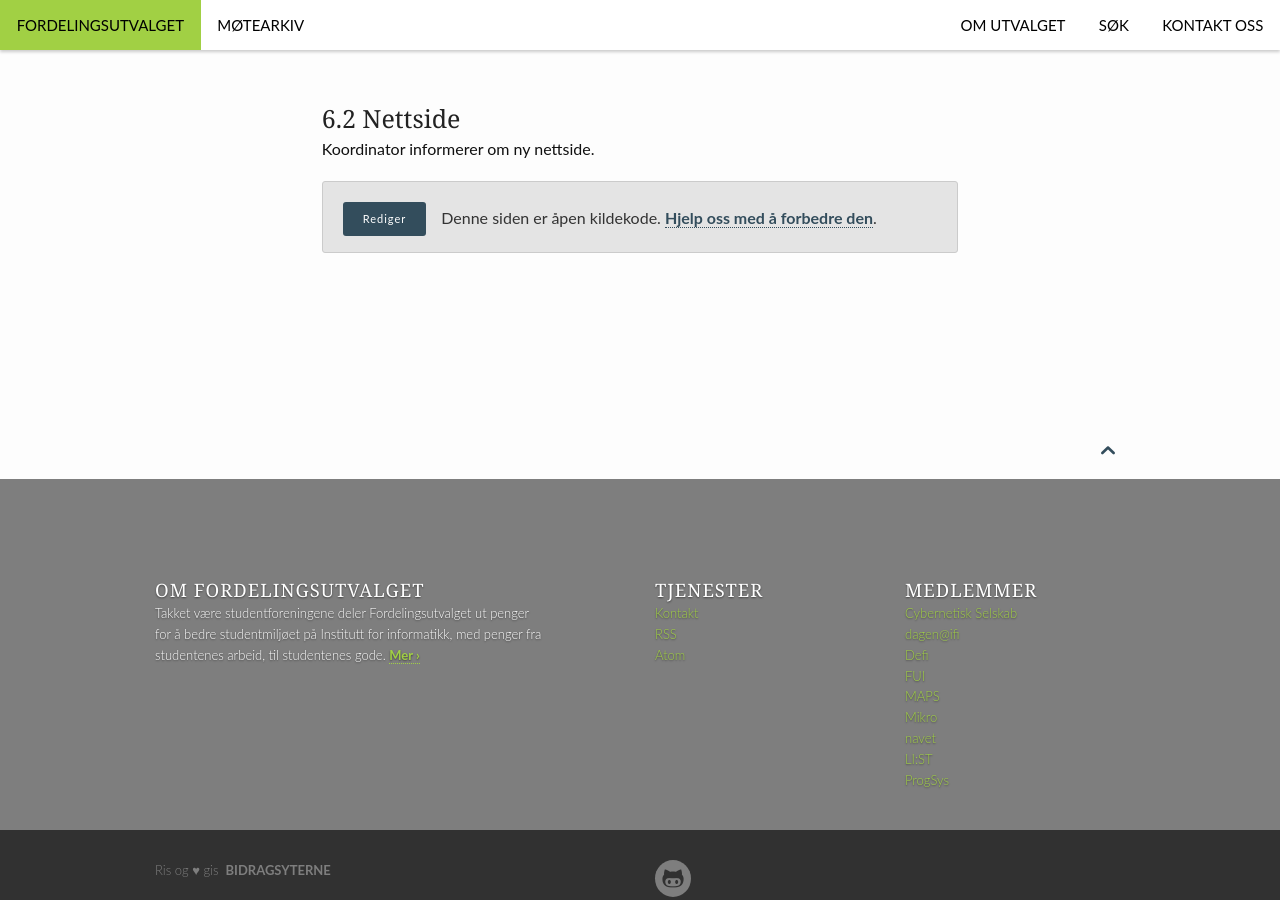
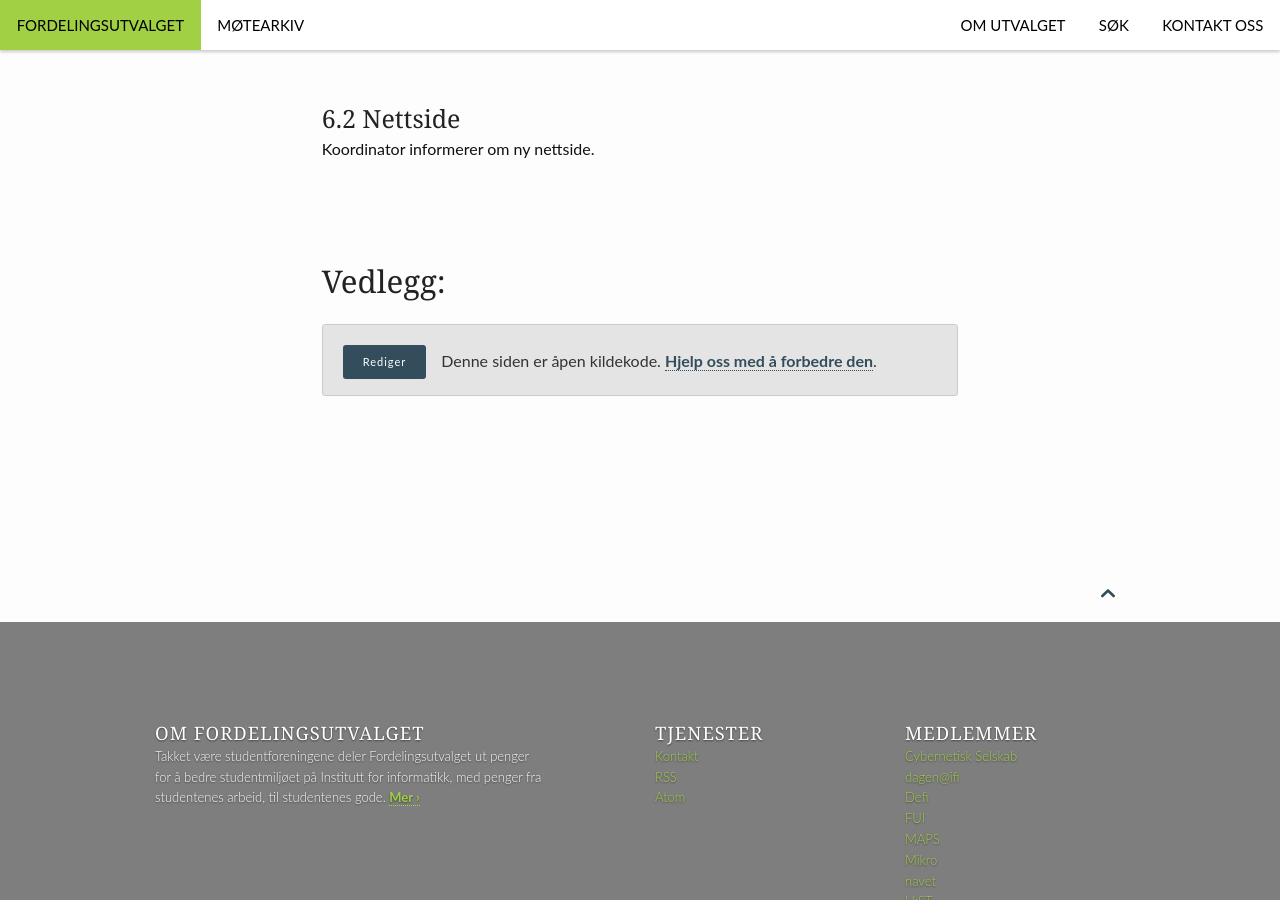
Before and after one commit to cybernetisk/fordelingsutvalget, a Jekyll site: the page built from _meetings/2018-04-01/2018-04-01-Fjerde_Møte.md, in a window 1280 px wide and 900 px high, scrolled down 7280 px. Built offline with Jekyll 4.4.1, drawn with Linux system fonts in a browser that asks for light colours.

Commit message:
Add vedlegg list to meeting.html

```diff
--- a/_layouts/meeting.html
+++ b/_layouts/meeting.html
@@ -55,6 +55,17 @@
 			{{ content }}
 			</span>
 
+			<h2>Vedlegg:</h2>
+			<ol type="1">
+				{% assign date_str = page.date | date: "%Y-%m-%d"  %}
+				{% for files in site.static_files %}
+					{% if files.path contains date_str %}
+						{% assign file_link = files.path | absolute_url %}
+						<li><a href="{{ file_link }}" target="_blank"> {{ files.name }} </a></li>
+					{% endif %}
+				{% endfor %}
+			</ol>
+
 			{% if page.show_meta == true %}
 			{% include _meta_information.html %}
 			{% endif %}
```
